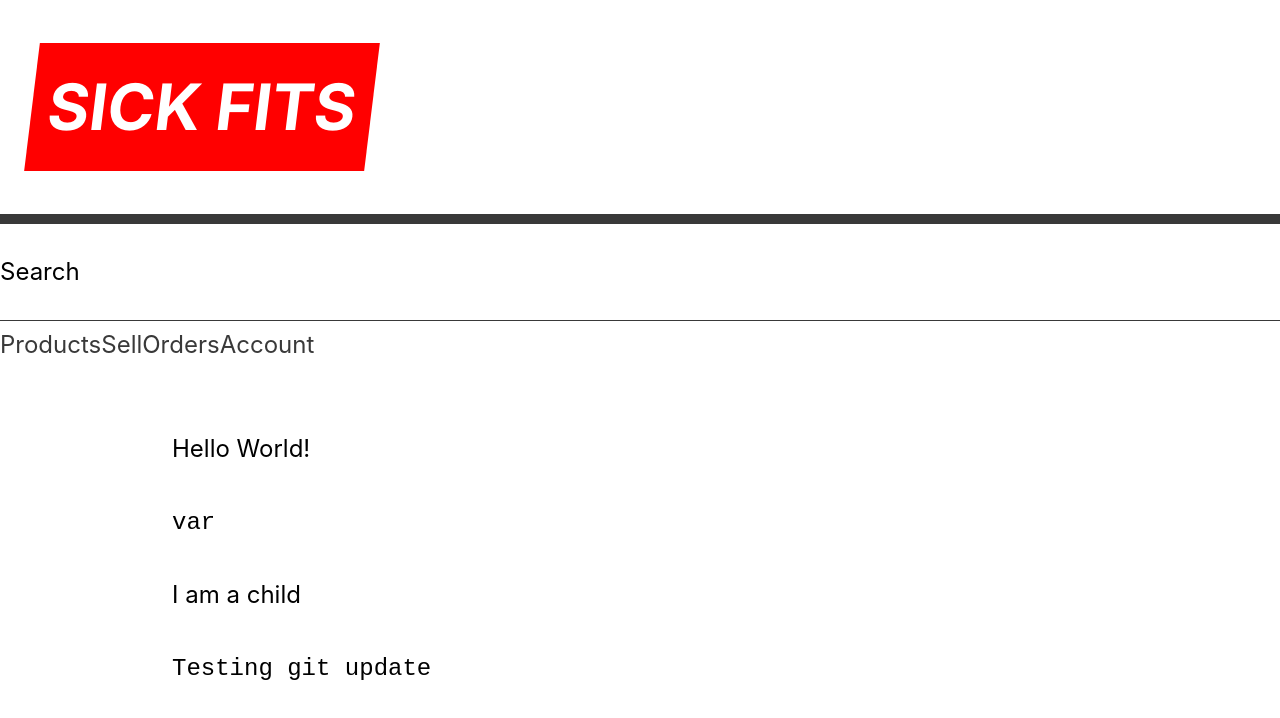
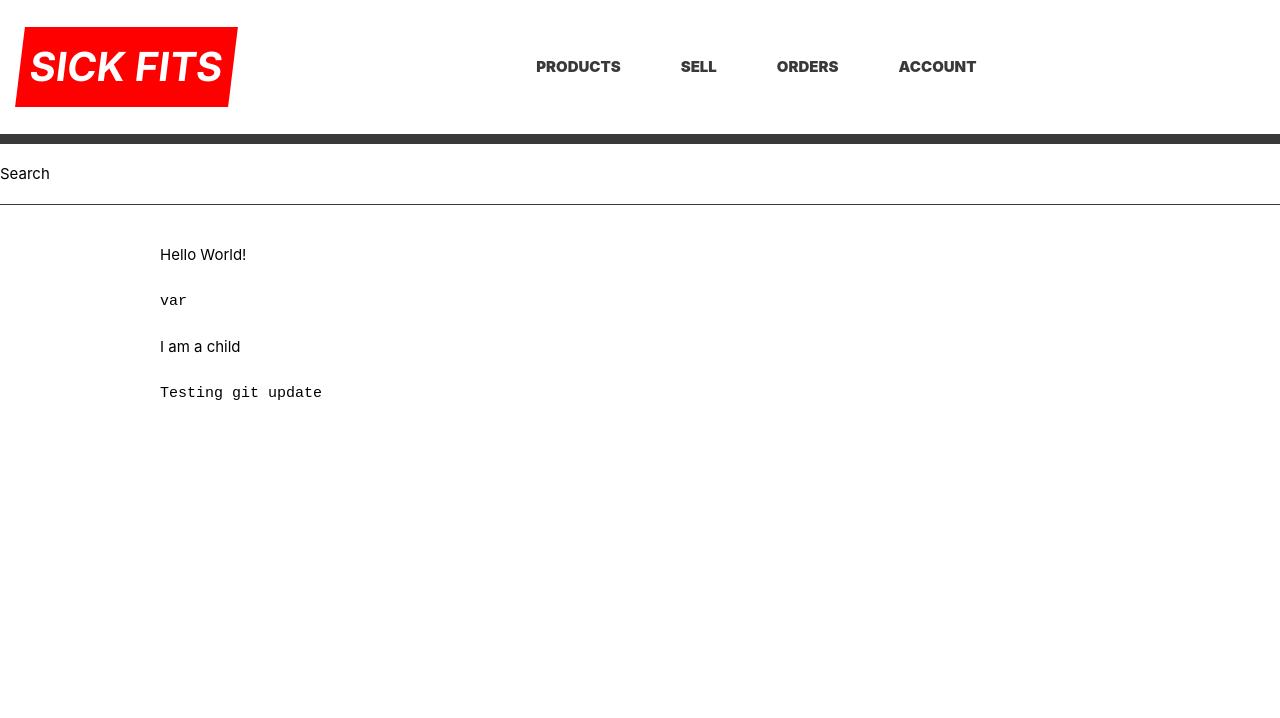
Before and after one commit to JamieSWE/sick-fits, a Next.js app in the folder frontend/: page / in a window 1280 px wide. Shown: the top 718 px of the page. Built offline with nearby package versions, Linux system fonts and the light colour scheme; a web font is replaced by a local one.

Commit message:
Restructured navbar layout

```diff
--- a/frontend/components/Header.jsx
+++ b/frontend/components/Header.jsx
@@ -23,7 +23,7 @@ const HeaderStyles = styled.header`
     display: grid;
     grid-template-columns: auto 1fr;
     justify-content: space-between;
-    align-items: center;
+    align-items: stretch;
   }
 
   .sub-bar {
@@ -40,11 +40,11 @@ export default function Header() {
         <Logo>
           <Link href="/">Sick fits</Link>
         </Logo>
+        <Nav />
       </div>
       <div className="sub-bar">
         <p>Search</p>
       </div>
-      <Nav />
     </HeaderStyles>
   );
 }
--- a/frontend/components/Nav.jsx
+++ b/frontend/components/Nav.jsx
@@ -1,12 +1,13 @@
 import Link from 'next/link';
+import NavStyles from './styles/NavStyles';
 
 export default function Nav() {
   return (
-    <nav>
+    <NavStyles>
       <Link href="/products">Products</Link>
       <Link href="/sell">Sell</Link>
       <Link href="/orders">Orders</Link>
       <Link href="/account">Account</Link>
-    </nav>
+    </NavStyles>
   );
 }
--- a/frontend/components/Page.jsx
+++ b/frontend/components/Page.jsx
@@ -18,6 +18,7 @@ const GlobalStyles = createGlobalStyle`
     --maxWidth:1000px;
     --bs:0 12px 24px rgba(0,0,0,0.09);
     box-sizing: border-box;
+    font-size: 62.5%;
   }
   *,*:before,*:after{
     box-sizing: inherit;
--- a/frontend/components/styles/ItemStyles.js
+++ b/frontend/components/styles/ItemStyles.js
@@ -1,6 +1,6 @@
 import styled from 'styled-components';
 
-const Item = styled.div`
+const ItemStyles = styled.div`
   background: white;
   border: 1px solid var(--offWhite);
   box-shadow: var(--bs);
@@ -35,4 +35,4 @@ const Item = styled.div`
   }
 `;
 
-export default Item;
+export default ItemStyles;
```
Also changed, not shown: frontend/lib/formatMoney.js (added, +15 -0 lines).
